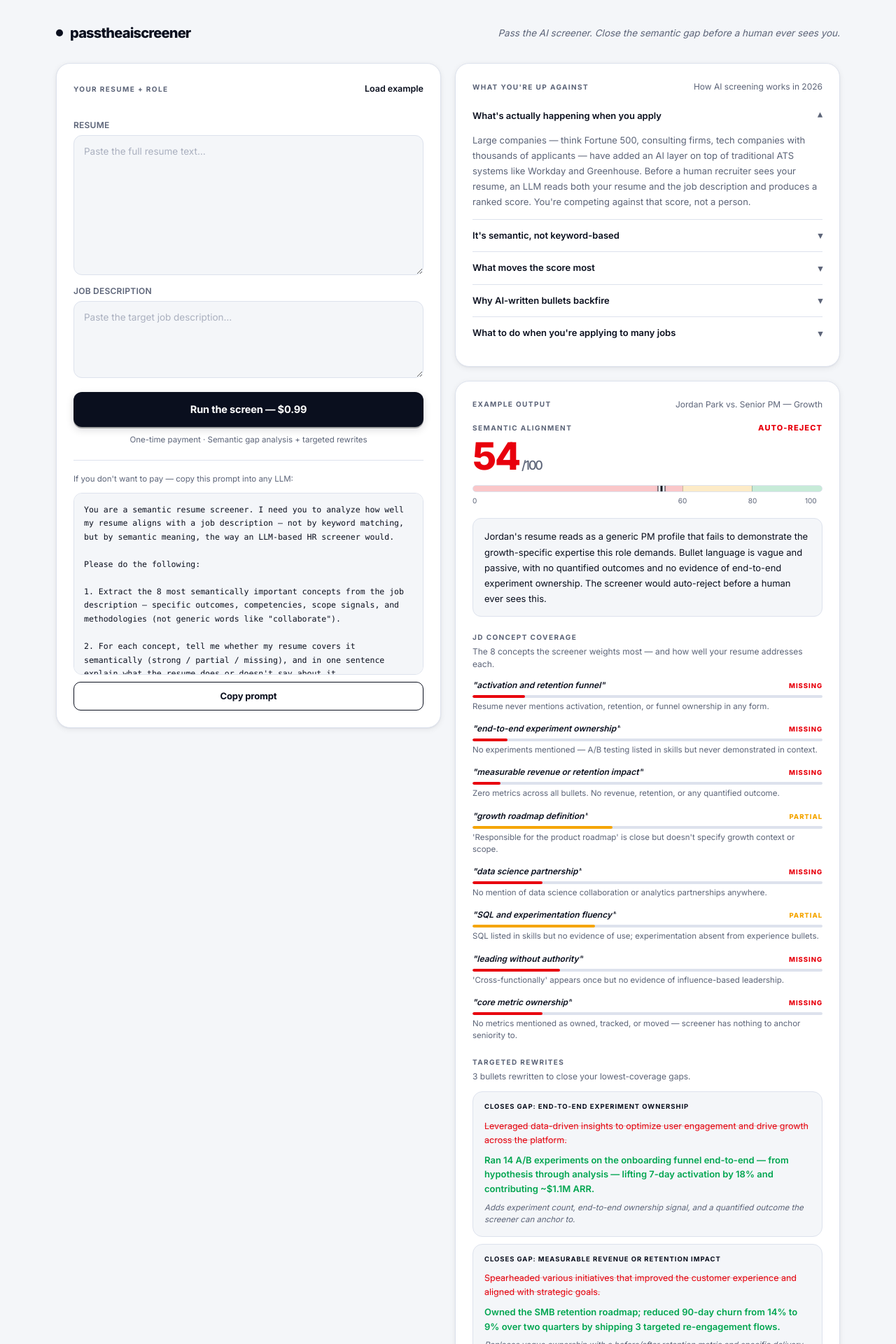
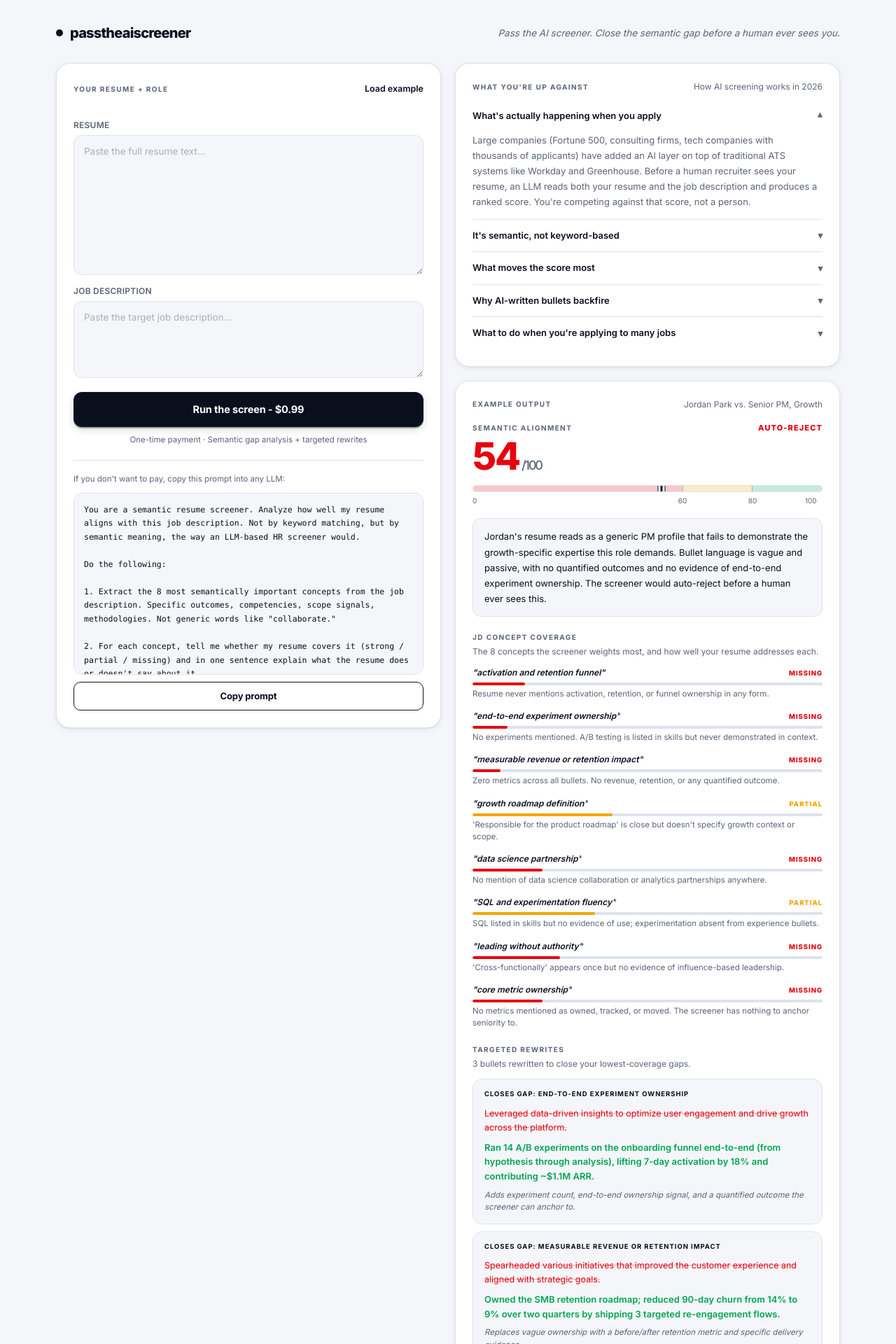
Before and after one commit to cakwon-1/throughline, a Next.js app: page / in a window 1280 px wide. Shown: the top 1920 px of the page at 70% size. Built offline with nearby package versions, Linux system fonts and the light colour scheme.

Commit message:
Remove all em-dashes from visible copy
Replaced with periods, commas, and parentheses throughout. DIY prompt
also cleaned up.

Co-Authored-By: Claude Sonnet 4.6 <noreply@anthropic.com>

```diff
--- a/app/page.tsx
+++ b/app/page.tsx
@@ -81,23 +81,23 @@ function statusLabel(s: string) {
 const BRIEF_SECTIONS = [
   {
     heading: "What's actually happening when you apply",
-    body: "Large companies — think Fortune 500, consulting firms, tech companies with thousands of applicants — have added an AI layer on top of traditional ATS systems like Workday and Greenhouse. Before a human recruiter sees your resume, an LLM reads both your resume and the job description and produces a ranked score. You're competing against that score, not a person.",
+    body: "Large companies (Fortune 500, consulting firms, tech companies with thousands of applicants) have added an AI layer on top of traditional ATS systems like Workday and Greenhouse. Before a human recruiter sees your resume, an LLM reads both your resume and the job description and produces a ranked score. You're competing against that score, not a person.",
   },
   {
     heading: "It's semantic, not keyword-based",
-    body: "The old advice was to mirror the job description word-for-word. That worked for keyword-scanning ATS. LLM screeners work differently: they embed both documents into vector space and measure conceptual distance. Your resume can use completely different words and still score well — if the underlying meaning aligns. The flip side: stuffing in keywords from the JD without substantive backing actually hurts you, because the model detects the mismatch between the words and the evidence.",
+    body: "The old advice was to mirror the job description word-for-word. That worked for keyword-scanning ATS. LLM screeners work differently: they embed both documents into vector space and measure conceptual distance. Your resume can use completely different words and still score well, as long as the underlying meaning aligns. Stuffing in keywords from the JD without substantive backing actually hurts you, because the model detects the mismatch between the words and the evidence.",
   },
   {
     heading: "What moves the score most",
-    body: "Three things drive semantic alignment scores: (1) Scope language — does your resume demonstrate ownership at the right level for this role? Words like 'assisted' and 'supported' signal junior; 'owned', 'defined', and 'accountable for' signal senior. (2) Specificity — vague bullets like 'improved performance' have low information density. Screeners weight specific, quantified outcomes heavily. (3) Domain coverage — each JD has 6-10 conceptual pillars. If your resume doesn't address even one of them, the overall score drops sharply regardless of everything else.",
+    body: "Three things drive semantic alignment scores: (1) Scope language. Does your resume show ownership at the right level? Words like 'assisted' and 'supported' read junior. 'Owned', 'defined', and 'accountable for' read senior. (2) Specificity. Vague bullets like 'improved performance' have low information density. Screeners weight quantified outcomes heavily. (3) Domain coverage. Each JD has 6-10 conceptual pillars. Miss even one of them and the overall score drops sharply.",
   },
   {
     heading: "Why AI-written bullets backfire",
-    body: "Screeners in 2025-26 are trained to detect and down-rank AI-generated boilerplate. Phrases like 'leveraged data-driven insights', 'spearheaded cross-functional initiatives', and 'results-driven professional' are statistically associated with low-quality, unsubstantiated resumes. They cluster together in embedding space in ways the model has learned to penalize. Ironically, a plainly-written specific bullet — 'cut support ticket volume 40% by rewriting onboarding flow' — scores higher than any AI-polished version of the same claim.",
+    body: "Screeners in 2025-26 are trained to detect and down-rank AI-generated boilerplate. Phrases like 'leveraged data-driven insights', 'spearheaded cross-functional initiatives', and 'results-driven professional' are statistically associated with low-quality, unsubstantiated resumes. They cluster in embedding space in ways the model has learned to penalize. A plainly-written specific bullet like 'cut support ticket volume 40% by rewriting onboarding flow' scores higher than any AI-polished version of the same claim.",
   },
   {
     heading: "What to do when you're applying to many jobs",
-    body: "Tailoring every resume from scratch isn't realistic at volume. The smarter approach: maintain a master resume with every substantive bullet you've ever written, then run each JD through a tool like this to identify the 2-3 highest-impact swaps. You don't need to rewrite the whole document — you need to close the specific semantic gaps the screener will penalize. Each targeted swap takes 10 minutes and can move a reject to a review.",
+    body: "Tailoring every resume from scratch isn't realistic at volume. A better approach: keep a master resume with every substantive bullet you've ever written, then run each JD through a tool like this to find the 2-3 highest-impact swaps. You don't need to rewrite the whole document. You need to close the specific semantic gaps the screener will penalize. Each targeted swap takes 10 minutes and can move a reject to a review.",
   },
 ];
 
@@ -107,19 +107,19 @@ const EXAMPLE_RESULT: ScreenResult = {
   summary: "Jordan's resume reads as a generic PM profile that fails to demonstrate the growth-specific expertise this role demands. Bullet language is vague and passive, with no quantified outcomes and no evidence of end-to-end experiment ownership. The screener would auto-reject before a human ever sees this.",
   gaps: [
     { phrase: "activation and retention funnel", coverage: 15, status: "missing", explanation: "Resume never mentions activation, retention, or funnel ownership in any form." },
-    { phrase: "end-to-end experiment ownership", coverage: 10, status: "missing", explanation: "No experiments mentioned — A/B testing listed in skills but never demonstrated in context." },
+    { phrase: "end-to-end experiment ownership", coverage: 10, status: "missing", explanation: "No experiments mentioned. A/B testing is listed in skills but never demonstrated in context." },
     { phrase: "measurable revenue or retention impact", coverage: 8, status: "missing", explanation: "Zero metrics across all bullets. No revenue, retention, or any quantified outcome." },
     { phrase: "growth roadmap definition", coverage: 40, status: "partial", explanation: "'Responsible for the product roadmap' is close but doesn't specify growth context or scope." },
     { phrase: "data science partnership", coverage: 20, status: "missing", explanation: "No mention of data science collaboration or analytics partnerships anywhere." },
     { phrase: "SQL and experimentation fluency", coverage: 35, status: "partial", explanation: "SQL listed in skills but no evidence of use; experimentation absent from experience bullets." },
     { phrase: "leading without authority", coverage: 25, status: "missing", explanation: "'Cross-functionally' appears once but no evidence of influence-based leadership." },
-    { phrase: "core metric ownership", coverage: 20, status: "missing", explanation: "No metrics mentioned as owned, tracked, or moved — screener has nothing to anchor seniority to." },
+    { phrase: "core metric ownership", coverage: 20, status: "missing", explanation: "No metrics mentioned as owned, tracked, or moved. The screener has nothing to anchor seniority to." },
   ],
   rewrites: [
     {
       gap: "end-to-end experiment ownership",
       before: "Leveraged data-driven insights to optimize user engagement and drive growth across the platform.",
-      after: "Ran 14 A/B experiments on the onboarding funnel end-to-end — from hypothesis through analysis — lifting 7-day activation by 18% and contributing ~$1.1M ARR.",
+      after: "Ran 14 A/B experiments on the onboarding funnel end-to-end (from hypothesis through analysis), lifting 7-day activation by 18% and contributing ~$1.1M ARR.",
       why: "Adds experiment count, end-to-end ownership signal, and a quantified outcome the screener can anchor to.",
     },
     {
@@ -131,28 +131,28 @@ const EXAMPLE_RESULT: ScreenResult = {
     {
       gap: "leading without authority",
       before: "Assisted with backlog grooming and supported senior PMs on feature launches.",
-      after: "Coordinated release timelines across engineering, design, and marketing for 6 launches without direct authority — all shipped on schedule.",
+      after: "Coordinated release timelines across engineering, design, and marketing for 6 launches without direct authority. All shipped on schedule.",
       why: "Turns a passive support role into a cross-functional influence signal with a concrete delivery count.",
     },
   ],
 };
 
-const DIY_PROMPT = `You are a semantic resume screener. I need you to analyze how well my resume aligns with a job description — not by keyword matching, but by semantic meaning, the way an LLM-based HR screener would.
+const DIY_PROMPT = `You are a semantic resume screener. Analyze how well my resume aligns with this job description. Not by keyword matching, but by semantic meaning, the way an LLM-based HR screener would.
 
-Please do the following:
+Do the following:
 
-1. Extract the 8 most semantically important concepts from the job description — specific outcomes, competencies, scope signals, and methodologies (not generic words like "collaborate").
+1. Extract the 8 most semantically important concepts from the job description. Specific outcomes, competencies, scope signals, methodologies. Not generic words like "collaborate."
 
-2. For each concept, tell me whether my resume covers it semantically (strong / partial / missing), and in one sentence explain what the resume does or doesn't say about it.
+2. For each concept, tell me whether my resume covers it (strong / partial / missing) and in one sentence explain what the resume does or doesn't say about it.
 
 3. For the 3 lowest-coverage gaps, rewrite a specific bullet from my resume to close the gap. Each rewrite must:
-   — Mirror the semantic field of the JD concept
-   — Include at least one quantified outcome (use ~ if estimated)
-   — Sound like a real human wrote it — no "spearheaded", "leveraged", "utilized", or "results-driven"
+   - Mirror the semantic field of the JD concept
+   - Include at least one quantified outcome (use ~ if estimated)
+   - Sound like a real human wrote it. No "spearheaded", "leveraged", "utilized", or "results-driven."
 
-4. Give me an overall semantic alignment score from 0–100, and tell me whether this resume would likely auto-advance (80+), go to human review (60–79), or auto-reject (<60).
+4. Give me an overall semantic alignment score from 0-100 and tell me whether this resume would likely auto-advance (80+), go to human review (60-79), or auto-reject (below 60).
 
-Be honest and specific. Do not flatter.
+Be honest. Do not flatter.
 
 ---
 JOB DESCRIPTION:
@@ -215,7 +215,7 @@ function ResultPanel({ result, onReset }: { result: ScreenResult; onReset: () =>
       {result.gaps?.length > 0 && (
         <div className="tl-block">
           <span className="tl-eyebrow">JD concept coverage</span>
-          <p className="tl-block-sub">The 8 concepts the screener weights most — and how well your resume addresses each.</p>
+          <p className="tl-block-sub">The 8 concepts the screener weights most, and how well your resume addresses each.</p>
           {result.gaps.map((g, i) => (
             <div className="tl-gap" key={i}>
               <div className="tl-gap-row">
@@ -368,12 +368,12 @@ function App() {
               <div className="tl-checkout-area">
                 {checkoutError && <p className="tl-error">{checkoutError}</p>}
                 <button className="tl-run" onClick={handleCheckout} disabled={checkoutLoading} type="button">
-                  {checkoutLoading ? "Redirecting to checkout…" : "Run the screen — $0.99"}
+                  {checkoutLoading ? "Redirecting to checkout..." : "Run the screen - $0.99"}
                 </button>
                 <p className="tl-fineprint">One-time payment · Semantic gap analysis + targeted rewrites</p>
               </div>
               <div className="tl-diy-inline">
-                <p className="tl-diy-inline-label">If you don&apos;t want to pay — copy this prompt into any LLM:</p>
+                <p className="tl-diy-inline-label">If you don&apos;t want to pay, copy this prompt into any LLM:</p>
                 <CopyPrompt />
               </div>
             </>
@@ -431,7 +431,7 @@ function App() {
           <div className="tl-panel tl-example-panel">
             <div className="tl-panel-head" style={{ marginBottom: 16 }}>
               <span className="tl-eyebrow">Example output</span>
-              <span className="tl-brief-subtitle">Jordan Park vs. Senior PM — Growth</span>
+              <span className="tl-brief-subtitle">Jordan Park vs. Senior PM, Growth</span>
             </div>
             <ResultPanel result={EXAMPLE_RESULT} onReset={() => {}} />
           </div>
```
